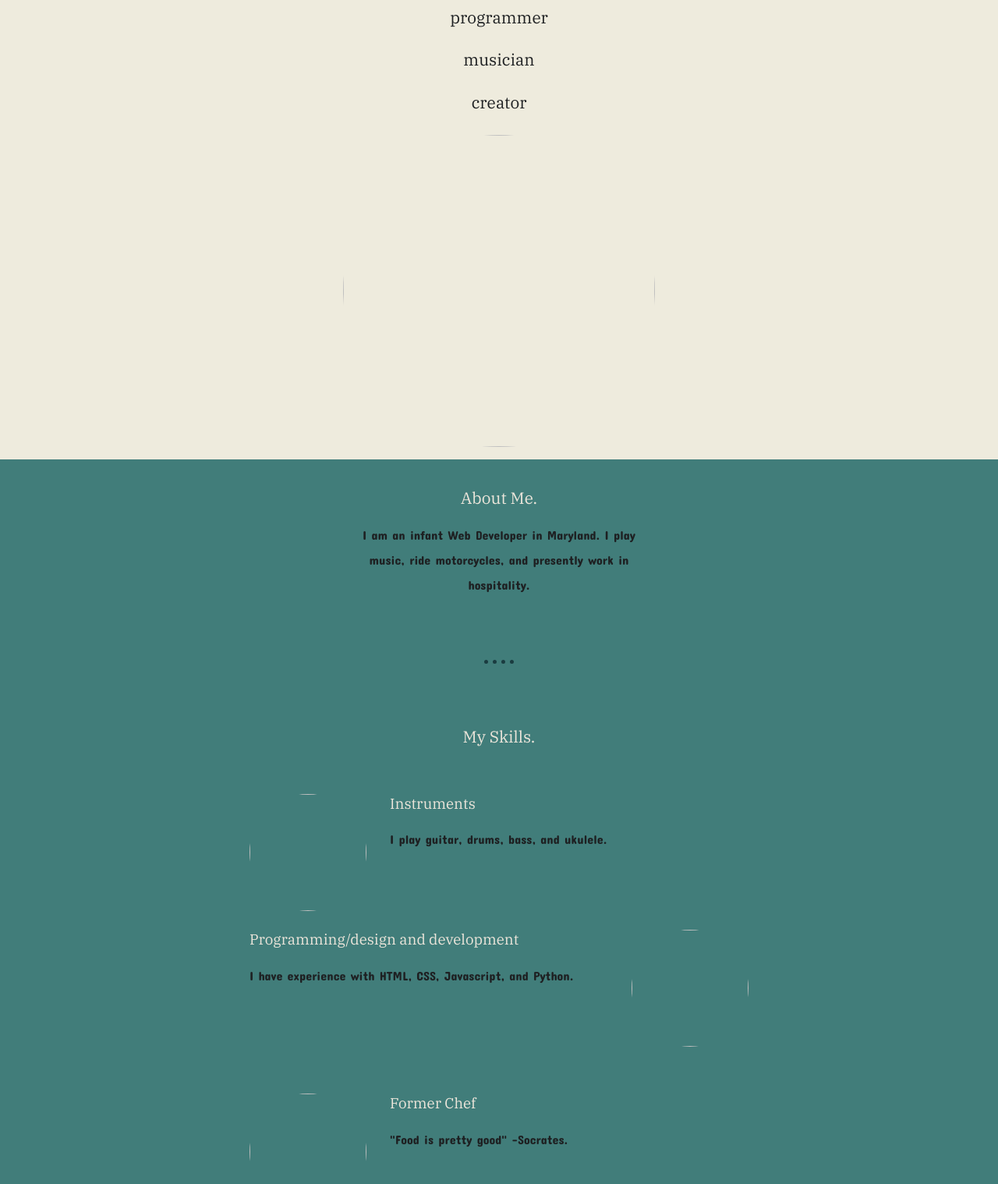
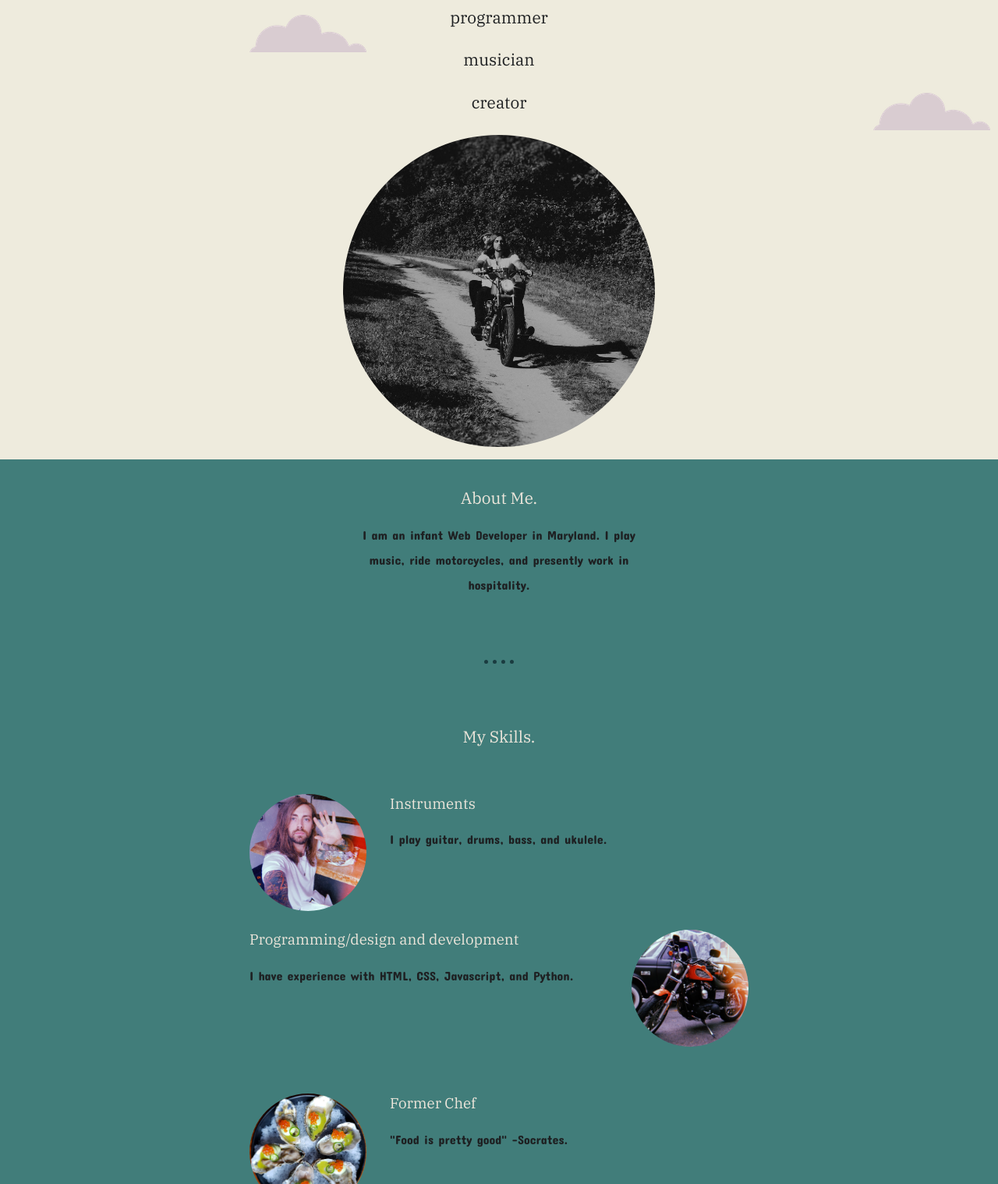
Before and after one commit to orphaelius/FirstCSSWebsite, a plain HTML site: page index.html in a window 1280 px wide. Shown: the part 131-1649 px from the top of the page at 78% size. Drawn offline with Linux system fonts and the light colour scheme; files that its build step writes are made by us from their sources.

Commit message:
Update index.html

```diff
--- a/index.html
+++ b/index.html
@@ -16,14 +16,14 @@
 <body>
 
   <div class="top-container">
-    <img class="cloud-1" src="images/cloud.png" alt="cloud-image">
-    <img class="cloud-2" src="images/cloud.png" alt="">
-    <img class="cloud-3" src="images/cloud.png" alt="">
+    <img class="cloud-1" src="jpg/cloud.png" alt="cloud-image">
+    <img class="cloud-2" src="jpg/cloud.png" alt="">
+    <img class="cloud-3" src="jpg/cloud.png" alt="">
     <h1>Hi. I'm Jon-Austin.</h1>
     <h4>programmer</h4>
     <h4>musician</h4>
     <h4>creator</h4>
-    <img class="profile-1" src="images/profile3.jpg" alt="">
+    <img class="profile-1" src="jpg/profile3.jpg" alt="">
   </div>
 
   <div class="middle-container">
@@ -39,21 +39,21 @@
       <h2>My Skills.</h2>
       <div class="skill-row">
 
-        <img class="skills-photo" src="images/waving-hello.jpg" alt="">
+        <img class="skills-photo" src="jpg/waving-hello.jpg" alt="">
         <h3>Instruments</h3>
 
         <p class="code-skill-description">I play guitar, drums, bass, and ukulele.</p>
       </div>
       <div class="skill-row">
 
-        <img class="skills-photo-2" src="images/883.jpg" alt="">
+        <img class="skills-photo-2" src="jpg/883.jpg" alt="">
         <h3>Programming/design and development</h3>
 
         <p class="code-skill-description-2">I have experience with HTML, CSS, Javascript, and Python.</p>
         <img class="" src="" alt="">
       </div>
       <div class="skill-row">
-        <img class="skills-photo-3" src="images/oyster-plate2.jpg" alt="">
+        <img class="skills-photo-3" src="jpg/oyster-plate2.jpg" alt="">
         <h3>Former Chef</h3>
 
         <p class="code-skill-description">"Food is pretty good" -Socrates.</p>
@@ -83,8 +83,8 @@
 
   <div class="bottom-container">
     <a class="footer-link" href="https://www.linkedin.com/in/jonaustintharpe/">LinkedIn</a>
-    <a class="footer-link" href="https://twitter.com/">Github</a>
-    <a class="footer-link" href="https://www.appbrewery.co/">Home</a>
+    <a class="footer-link" href="">Github</a>
+    <a class="footer-link" href="">Home</a>
     <p>© 2022 Jon-Austin Tharpe</p>
   </div>
 
```
